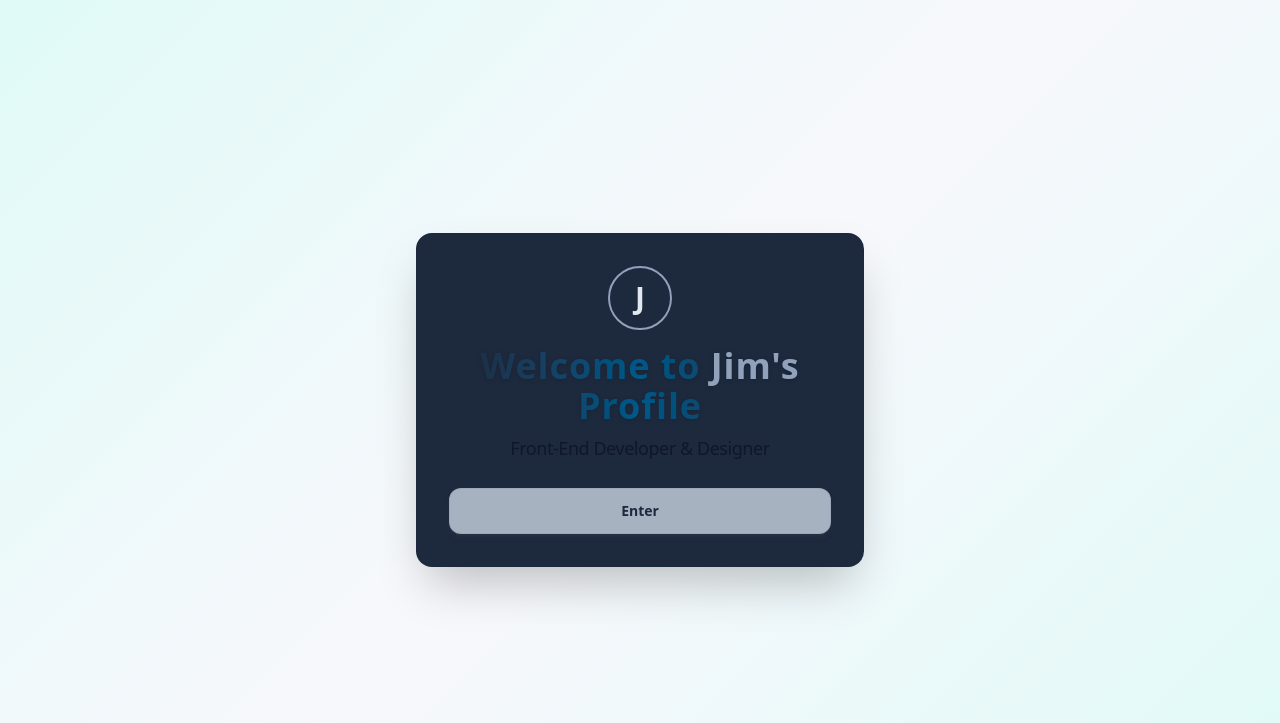
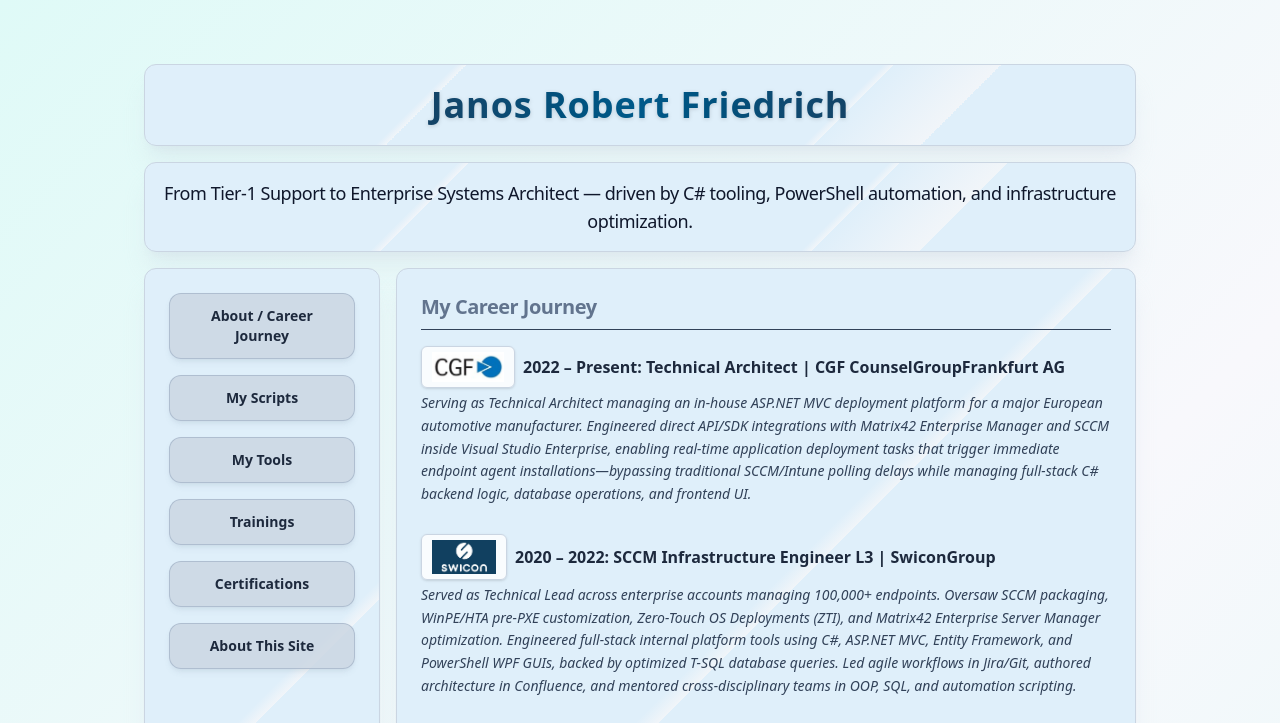
Before and after one commit to Derixen/JJimDev, a website: page index.html in a window 1280 px wide. Shown: the top 723 px of the page. Drawn offline with Linux system fonts and the light colour scheme.

Commit message:
Copy site.html to index.html

```diff
--- a/app.js
+++ b/app.js
@@ -1,7 +1,7 @@
 /**
  * Dynamic UI Renderer (Tailwind v4 Setup)
  * Fetches profile data and links from a local JSON file and dynamically
- * generates components based on the current HTML file context.
+ * generates components for index.html.
  */
 
 document.addEventListener("DOMContentLoaded", () => {
@@ -14,17 +14,7 @@
       return response.json();
     })
     .then((data) => {
-      // 2. Identify routing environment context
-      const currentPage = window.location.pathname.includes("site.html")
-        ? "site"
-        : "index";
-
-      // 3. Inject Page Metadata
-      const general = document.getElementById("general");
-      if (general && window.location.pathname.includes("general")) {
-        // Safe check fixed
-      }
-
+      // 2. Inject Page Metadata
       const subHeading = document.getElementById("sub-heading");
       if (subHeading && data.mainsubheading) {
         subHeading.textContent = data.mainsubheading;
@@ -40,12 +30,12 @@
         siteDescription.textContent = data.sitedescription;
       }
 
-      // 4. Clear and secure the primary layout injection target
+      // 3. Clear and secure the primary layout injection target
       const buttonContainer = document.getElementById("button-container");
       if (!buttonContainer) return;
       buttonContainer.innerHTML = "";
 
-      // Clean helper function: Handles strings, images, links, and array-based bullet lists cleanly
+      // Clean helper function: Handles strings, images, links, and array-based bullet lists
       const renderContentToDisplay = (
         titleText,
         descriptionData,
@@ -110,9 +100,11 @@
         }
       };
 
-      // 5. Build components dynamically from dataset array
+      // 4. Build components dynamically from dataset array
       data.buttons.forEach((btn) => {
-        if (btn.page !== currentPage) return;
+        // Skip buttons that were specifically meant for navigation between index -> site
+        if (btn.url === "site.html" || btn.text.toLowerCase() === "enter")
+          return;
 
         const btnWrapper = document.createElement("div");
         btnWrapper.className = "relative w-full text-center";
@@ -131,12 +123,10 @@
 
           // DIRECT BUTTON CONTENT CLICK HANDLER
           anchor.addEventListener("click", (e) => {
-            // If it's navigating to a real HTML page (e.g., site.html), let it navigate
             if (btn.url && btn.url !== "#" && !btn.url.startsWith("#")) {
               return;
             }
 
-            // Otherwise, update the static display elements with clean data
             if (btn.title || btn.description) {
               e.preventDefault();
               renderContentToDisplay(btn.title, btn.description, btn.image);
@@ -146,7 +136,7 @@
 
         btnWrapper.appendChild(anchor);
 
-        // 6. Generate dropdown content components if definitions exist
+        // 5. Generate dropdown content components if definitions exist
         if (hasDropdown) {
           const dropdownMenu = document.createElement("div");
           dropdownMenu.className =
@@ -184,10 +174,9 @@
         buttonContainer.appendChild(btnWrapper);
       });
 
-      // 7. AUTO-LOAD DEFAULT CONTENT ON SITE.HTML
-      if (currentPage === "site") {
+      // 6. AUTO-LOAD DEFAULT CONTENT ON INDEX.HTML
       const defaultButton = data.buttons.find(
-          (btn) => btn.page === "site" && (btn.title || btn.description),
+        (btn) => btn.title || btn.description,
       );
       if (defaultButton) {
         renderContentToDisplay(
@@ -195,7 +184,6 @@
           defaultButton.description,
           defaultButton.image,
         );
-        }
       }
     })
     .catch((error) => {
--- a/index.html
+++ b/index.html
@@ -3,38 +3,52 @@
   <head>
     <meta charset="UTF-8" />
     <meta name="viewport" content="width=device-width, initial-scale=1.0" />
-    <title>JJim.dev | Full-Stack Developer</title>
-
+    <title>Jim.dev | Site Layout</title>
     <link rel="stylesheet" href="style.css" />
   </head>
   <body
-    class="jimbg min-h-screen flex items-center justify-center font-sans antialiased"
+    class="jimbg min-h-screen flex items-start justify-center pt-8 font-sans antialiased"
   >
     <div
-      class="max-w-md mx-4 p-8 bg-slate-800 rounded-2xl shadow-2xl border border-slate-800/50 text-center backdrop-blur-sm"
+      class="grid grid-cols-1 md:grid-cols-4 gap-4 max-w-5xl mx-auto w-full px-4 mt-8"
     >
-      <!-- Avatar Icon -->
+      <!-- Row 1: Separate Grid Container for Title (Name) -->
       <div
-        class="w-16 h-16 border-2 highlight-avatar rounded-full flex items-center justify-center text-3xl font-extrabold mx-auto mb-4 text-slate-400"
+        class="md:col-span-4 jimboxbg p-5 rounded-xl border border-sky-300/60 shadow-lg shadow-sky-500/5 text-center"
       >
-        <span class="text-slate-200">J</span>
+        <div id="site-heading" class="jim-title-text"></div>
       </div>
 
-      <!-- Main Heading (Bright White for High Contrast) -->
-      <h1 id="main-heading" class="text-3xl jim-title-text mb-2">
-        Welcome to
-        <span class="text-slate-400 font-extrabold">Jim's </span>
-        Profile
-      </h1>
+      <!-- Row 2: Separate Grid Container for Subtitle -->
+      <div
+        class="md:col-span-4 jimboxbg p-4 rounded-xl border border-slate-200 text-center"
+      >
+        <div id="site-description" class="jim-subtitle-text"></div>
+      </div>
 
-      <!-- Sub-Heading (Readable Slate Tone) -->
-      <p
-        id="sub-heading"
-        class="jim-subtitle-text text-sm mb-6 text-slate-400"
-      ></p>
+      <!-- Row 3 - Left: Navigation Sidebar -->
+      <div
+        class="md:col-span-1 jimboxbg p-6 rounded-xl border border-slate-200"
+      >
+        <div id="button-container" class="flex flex-col gap-4 w-full"></div>
+      </div>
 
-      <!-- Button Container -->
-      <div id="button-container" class="flex flex-col gap-4 w-full"></div>
+      <!-- Row 3 - Right: Main Content Display Area -->
+      <div
+        class="md:col-span-3 jimboxbg p-6 rounded-xl border border-slate-200 text-slate-200"
+      >
+        <div id="main-content-display">
+          <h3
+            id="site-subtitle"
+            class="text-xl font-bold mb-2 text-white border-b border-slate-700 pb-2"
+          ></h3>
+
+          <div
+            id="site-subdescription"
+            class="text-slate-600 mt-2 leading-relaxed"
+          ></div>
+        </div>
+      </div>
     </div>
 
     <script src="app.js"></script>
```
Lines whose indentation alone changed are shown as unchanged.
